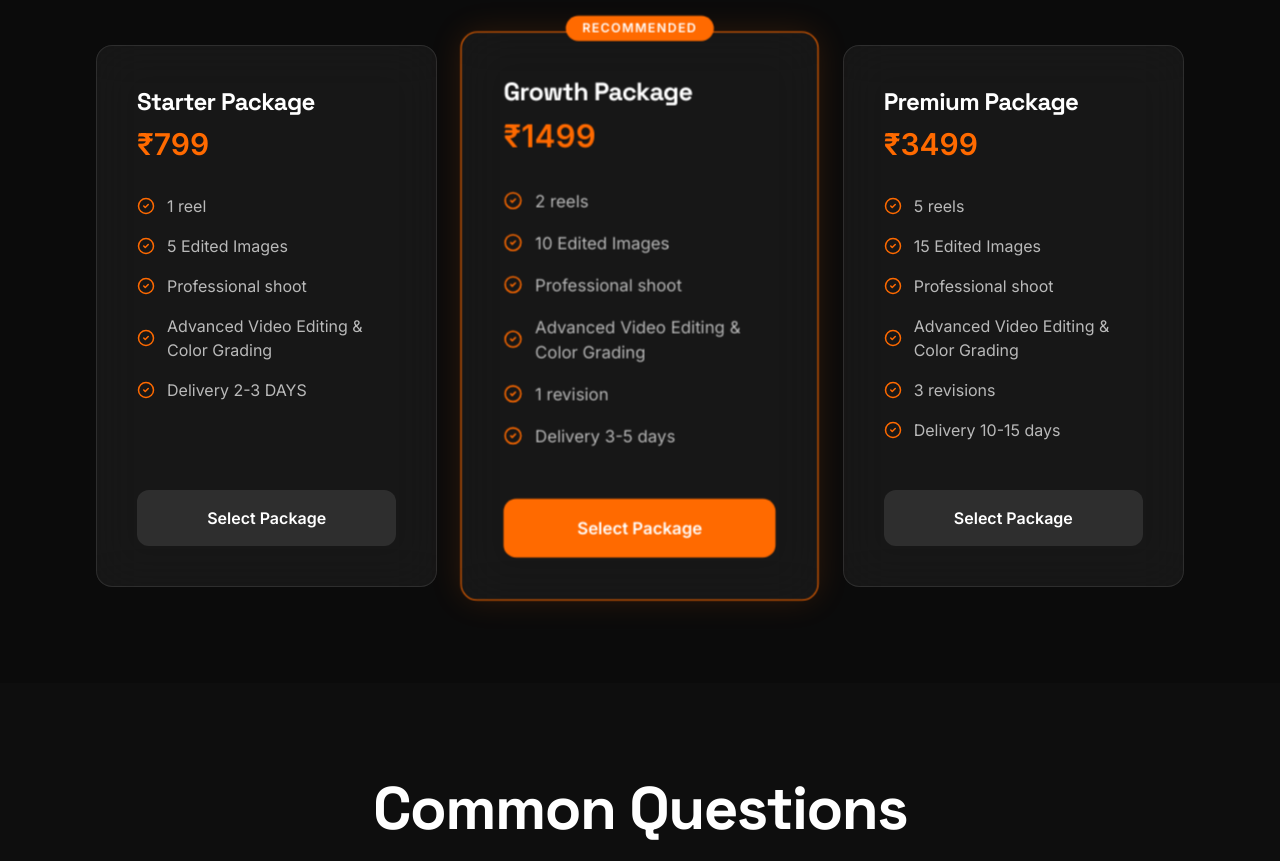
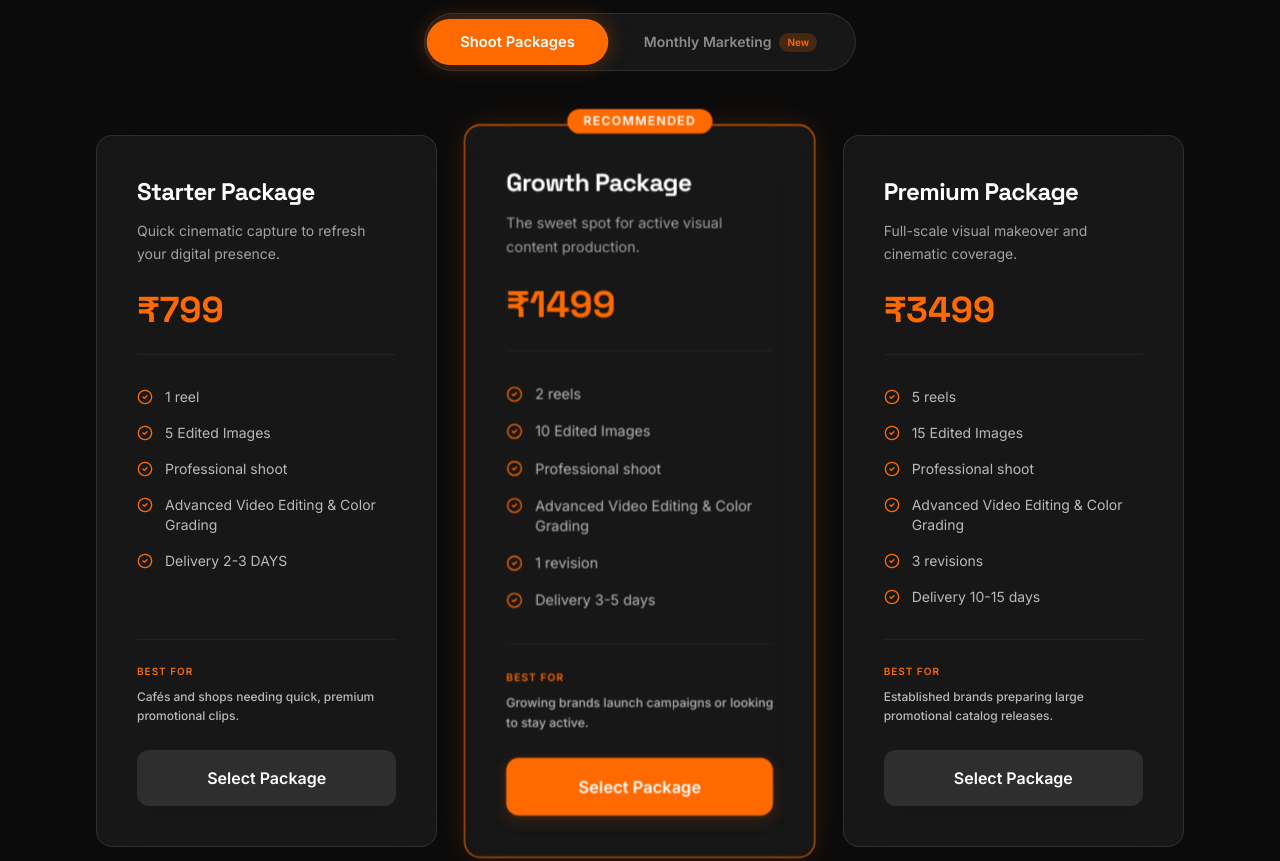
Before and after one commit to SaptarshiNeogi/Opennest, a React (Vite) app: page / in a window 1280 px wide. Shown: the part 6160-7021 px from the top of the page. Built offline with nearby package versions, Linux system fonts and the light colour scheme.

Commit message:
feat(packages): implement tiered service structures
Added new data structures for shoot and monthly packages, including descriptions and targeting details, and initialized state management for tab switching.

```diff
--- a/src/App.tsx
+++ b/src/App.tsx
@@ -711,10 +711,14 @@ const Process = () => {
 };
 
 const Packages = () => {
-  const packs = [
+  const [activeTab, setActiveTab] = useState<'shoot' | 'monthly'>('shoot');
+
+  const shootPacks = [
     {
       name: 'Starter Package',
       price: '₹799',
+      billing: '',
+      description: 'Quick cinematic capture to refresh your digital presence.',
       recommended: false,
       features: [
         '1 reel',
@@ -722,11 +726,14 @@ const Packages = () => {
         'Professional shoot',
         'Advanced Video Editing & Color Grading',
         'Delivery 2-3 DAYS'
-      ]
+      ],
+      bestFor: 'Cafés and shops needing quick, premium promotional clips.'
     },
     {
       name: 'Growth Package',
       price: '₹1499',
+      billing: '',
+      description: 'The sweet spot for active visual content production.',
       recommended: true,
       features: [
         '2 reels',
@@ -735,11 +742,14 @@ const Packages = () => {
         'Advanced Video Editing & Color Grading',
         '1 revision',
         'Delivery 3-5 days'
-      ]
+      ],
+      bestFor: 'Growing brands launch campaigns or looking to stay active.'
     },
     {
       name: 'Premium Package',
       price: '₹3499',
+      billing: '',
+      description: 'Full-scale visual makeover and cinematic coverage.',
       recommended: false,
       features: [
         '5 reels',
@@ -748,47 +758,176 @@ const Packages = () => {
         'Advanced Video Editing & Color Grading',
         '3 revisions',
         'Delivery 10-15 days'
-      ]
+      ],
+      bestFor: 'Established brands preparing large promotional catalog releases.'
     }
   ];
 
+  const monthlyPacks = [
+    {
+      name: '🥈 SILVER — Starter Presence',
+      price: '₹14,999',
+      billing: '/ month',
+      description: 'Perfect for restaurants starting their online presence.',
+      recommended: false,
+      features: [
+        'Instagram management',
+        '8 posts/month',
+        '4–6 reels',
+        'Basic captions & hashtags',
+        '1 shoot/month',
+        'Food & ambience photography',
+        'Basic poster/story designs',
+        'Posting & scheduling',
+        'Monthly performance report'
+      ],
+      bestFor: 'Small cafés & local restaurants wanting better visibility.'
+    },
+    {
+      name: '🥇 GOLD — Growth Marketing',
+      price: '₹19,000',
+      billing: '/ month',
+      description: 'Built for restaurants that want more customers and stronger engagement.',
+      recommended: true,
+      features: [
+        'Instagram + Facebook + WhatsApp management',
+        '12–16 posts/month',
+        '8–10 reels',
+        'Festival & offer creatives',
+        'Daily engagement handling',
+        'WhatsApp broadcast setup',
+        '2 shoots/month',
+        'Trend-based reels',
+        'Menu/poster/stories design',
+        'Vendor coordination',
+        'Weekly & monthly reports'
+      ],
+      bestFor: 'Restaurants focused on customer growth and repeat visits.'
+    },
+    {
+      name: '💎 DIAMOND — Premium Brand Growth',
+      price: '₹24,999',
+      billing: '/ month',
+      description: 'Complete marketing control for serious restaurant brands.',
+      recommended: false,
+      features: [
+        'Full social media management',
+        '20–25 posts/month',
+        '12–15 premium reels',
+        'Storytelling & trend-based content',
+        'Cinematic food shoots',
+        '3–4 shoots/month',
+        'Full branding & menu design',
+        'Campaign management',
+        'Influencer collaborations',
+        'Review & customer interaction management',
+        'Google Business optimization',
+        'Weekly strategy reports & growth tracking'
+      ],
+      bestFor: 'Restaurants & cafés aiming to become a recognized local brand.'
+    }
+  ];
+
+  const currentPacks = activeTab === 'shoot' ? shootPacks : monthlyPacks;
+
   return (
-    <section id="packages" className="section-padding">
-      <div className="text-center mb-20">
+    <section id="packages" className="section-padding relative">
+      <div className="text-center mb-12">
         <h2 className="text-4xl md:text-6xl font-display font-bold mb-6">Choose Your Nest</h2>
         <p className="text-white/50 max-w-2xl mx-auto">
           Tailored packages designed to fit your brand's current stage and growth goals.
         </p>
       </div>
 
-      <div className="grid grid-cols-1 md:grid-cols-3 gap-8">
-        {packs.map((pack, i) => (
+      {/* Styled Toggle Switch */}
+      <div className="flex justify-center mb-16">
+        <div className="bg-white/5 border border-white/10 rounded-full p-1.5 flex gap-2 relative z-10 backdrop-blur-md">
+          <button
+            onClick={() => setActiveTab('shoot')}
+            className={`px-8 py-3 rounded-full text-sm font-bold transition-all duration-300 relative ${
+              activeTab === 'shoot'
+                ? 'bg-accent text-white shadow-[0_0_20px_var(--color-accent-glow)] scale-105'
+                : 'text-white/50 hover:text-white'
+            }`}
+          >
+            Shoot Packages
+          </button>
+          <button
+            onClick={() => setActiveTab('monthly')}
+            className={`px-8 py-3 rounded-full text-sm font-bold transition-all duration-300 flex items-center gap-2 relative ${
+              activeTab === 'monthly'
+                ? 'bg-accent text-white shadow-[0_0_20px_var(--color-accent-glow)] scale-105'
+                : 'text-white/50 hover:text-white'
+            }`}
+          >
+            Monthly Marketing
+            <span className={`text-[10px] px-2 py-0.5 rounded-full font-extrabold ${
+              activeTab === 'monthly' ? 'bg-white/20 text-white' : 'bg-accent/20 text-accent'
+            }`}>
+              New
+            </span>
+          </button>
+        </div>
+      </div>
+
+      {/* Animated Packages Grid */}
+      <div className="grid grid-cols-1 md:grid-cols-3 gap-8 items-stretch">
+        {currentPacks.map((pack, i) => (
           <motion.div
-            key={i}
+            key={`${activeTab}-${i}`}
             initial={{ opacity: 0, y: 30 }}
-            whileInView={{ opacity: 1, y: 0 }}
+            animate={{ opacity: 1, y: 0 }}
             viewport={{ once: true }}
-            transition={{ delay: i * 0.2 }}
-            className={`glass-panel p-10 flex flex-col relative ${pack.recommended ? 'border-accent shadow-[0_0_30px_rgba(255,106,0,0.15)] md:scale-105 z-10' : ''}`}
+            transition={{ duration: 0.5, delay: i * 0.1 }}
+            className={`glass-panel p-10 flex flex-col relative transition-all duration-300 ${
+              pack.recommended ? 'border-accent shadow-[0_0_30px_rgba(255,106,0,0.15)] md:scale-[1.03] z-10' : ''
+            }`}
           >
             {pack.recommended && (
               <div className="absolute -top-4 left-1/2 -translate-x-1/2 bg-accent text-white text-xs font-bold px-4 py-1 rounded-full uppercase tracking-widest">
                 Recommended
               </div>
             )}
-            <h3 className="text-2xl font-display font-bold mb-2">{pack.name}</h3>
-            <div className="flex items-baseline gap-2 mb-8">
-              <span className="text-accent text-3xl font-bold">{pack.price}</span>
+
+            <h3 className="text-2xl font-display font-bold mb-3">{pack.name}</h3>
+
+            {pack.description && (
+              <p className="text-white/60 text-sm mb-6 min-h-[44px] leading-relaxed">
+                {pack.description}
+              </p>
+            )}
+
+            <div className="flex items-baseline gap-1.5 mb-8 border-b border-white/5 pb-6">
+              <span className="text-accent text-4xl font-bold font-display">{pack.price}</span>
+              {pack.billing && (
+                <span className="text-white/40 text-sm font-medium">{pack.billing}</span>
+              )}
             </div>
-            <ul className="space-y-4 mb-12 flex-grow">
+
+            <ul className="space-y-4 mb-8 flex-grow">
               {pack.features.map((f, idx) => (
-                <li key={idx} className="flex items-center gap-3 text-white/70">
-                  <CheckCircle2 size={18} className="text-accent shrink-0" />
+                <li key={idx} className="flex items-start gap-3 text-white/70 text-sm">
+                  <CheckCircle2 size={16} className="text-accent shrink-0 mt-0.5" />
                   <span>{f}</span>
                 </li>
               ))}
             </ul>
-            <a href="#contact" className={`glow-btn w-full py-4 rounded-xl font-bold transition-all text-center ${pack.recommended ? 'bg-accent text-white hover:bg-accent/90' : 'bg-white/10 text-white hover:bg-white/20'}`}>
+
+            {pack.bestFor && (
+              <div className="pt-6 border-t border-white/5 mb-6">
+                <span className="text-[10px] text-accent font-bold uppercase tracking-widest block mb-2">Best For</span>
+                <p className="text-white/70 text-xs leading-relaxed font-medium">{pack.bestFor}</p>
+              </div>
+            )}
+
+            <a
+              href="#contact"
+              className={`glow-btn w-full py-4 rounded-xl font-bold transition-all text-center ${
+                pack.recommended
+                  ? 'bg-accent text-white hover:bg-accent/90 shadow-[0_4px_15px_rgba(255,106,0,0.2)]'
+                  : 'bg-white/10 text-white hover:bg-white/20'
+              }`}
+            >
               Select Package
             </a>
           </motion.div>
```
Also changed, not shown: 1 other file (tests, documents, lock files or other folders).
